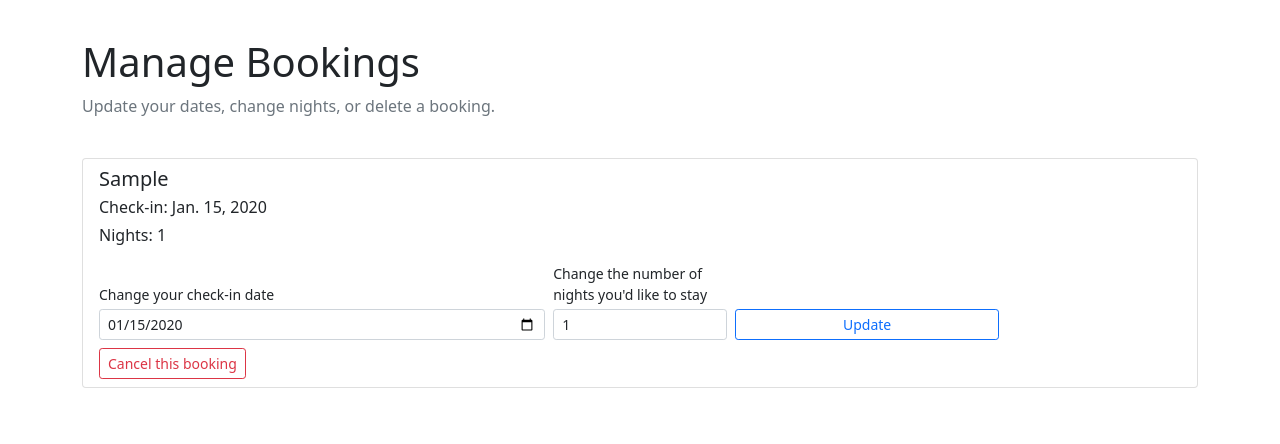
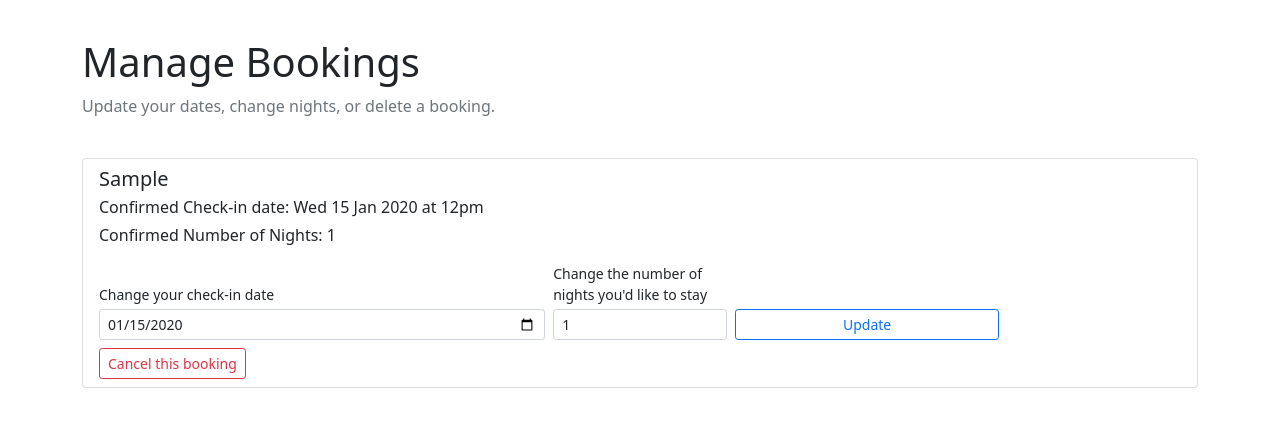
Before and after one commit to verytee/capstone_project, a Django app: page /bookings/ in a window 1280 px wide. Shown: the part 66-510 px from the top of the page. Run offline with Django 4.2, Linux system fonts and the light colour scheme; a user stored in the database is signed in; tables that the repository leaves empty hold one stand-in row (values such as "Sample post").

Commit message:
add clarity to what the confirmed check in date is, changed date to d/m/y format and added a xheck in time

```diff
--- a/booking/templates/booking/manage-booking.html
+++ b/booking/templates/booking/manage-booking.html
@@ -16,8 +16,8 @@
           {% for booking in object_list %}
             <div class="list-group-item">
               <h5 class="mb-1">{{ booking.room.type }}</h5>
-              <p class="mb-1">Check-in: {{ booking.check_in }}</p>
-              <p class="mb-0">Nights: {{ booking.no_of_nights }}</p>
+              <p class="mb-1">Confirmed Check-in date: {{ booking.check_in|date:"D d M Y" }} at 12pm</p>
+              <p class="mb-0">Confirmed Number of Nights: {{ booking.no_of_nights }}</p>
 
               <form method="post" action="{% url 'booking_list' %}" class="mt-3" onsubmit="return confirm('Are you sure you want to change this booking?');">
                 {% csrf_token %}
```
